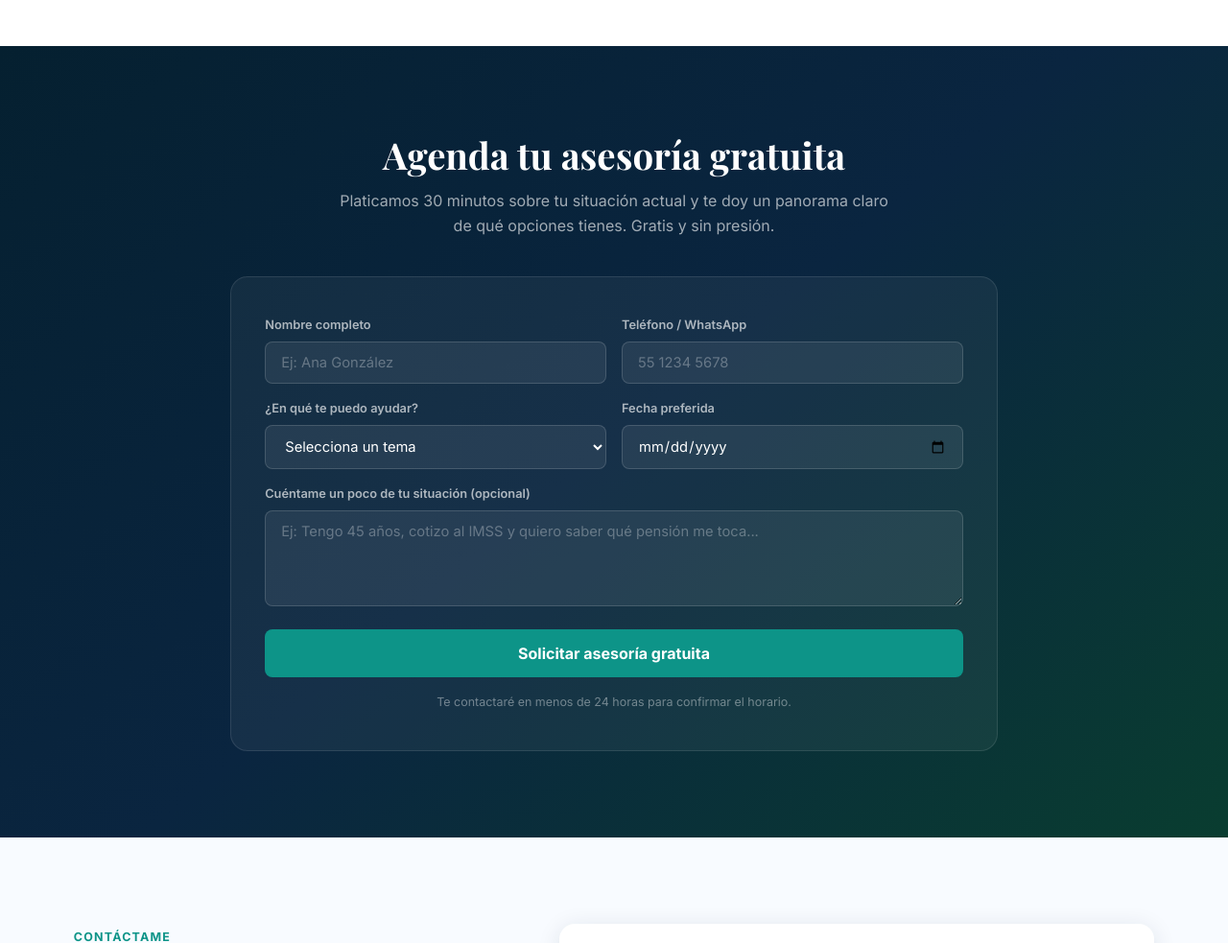
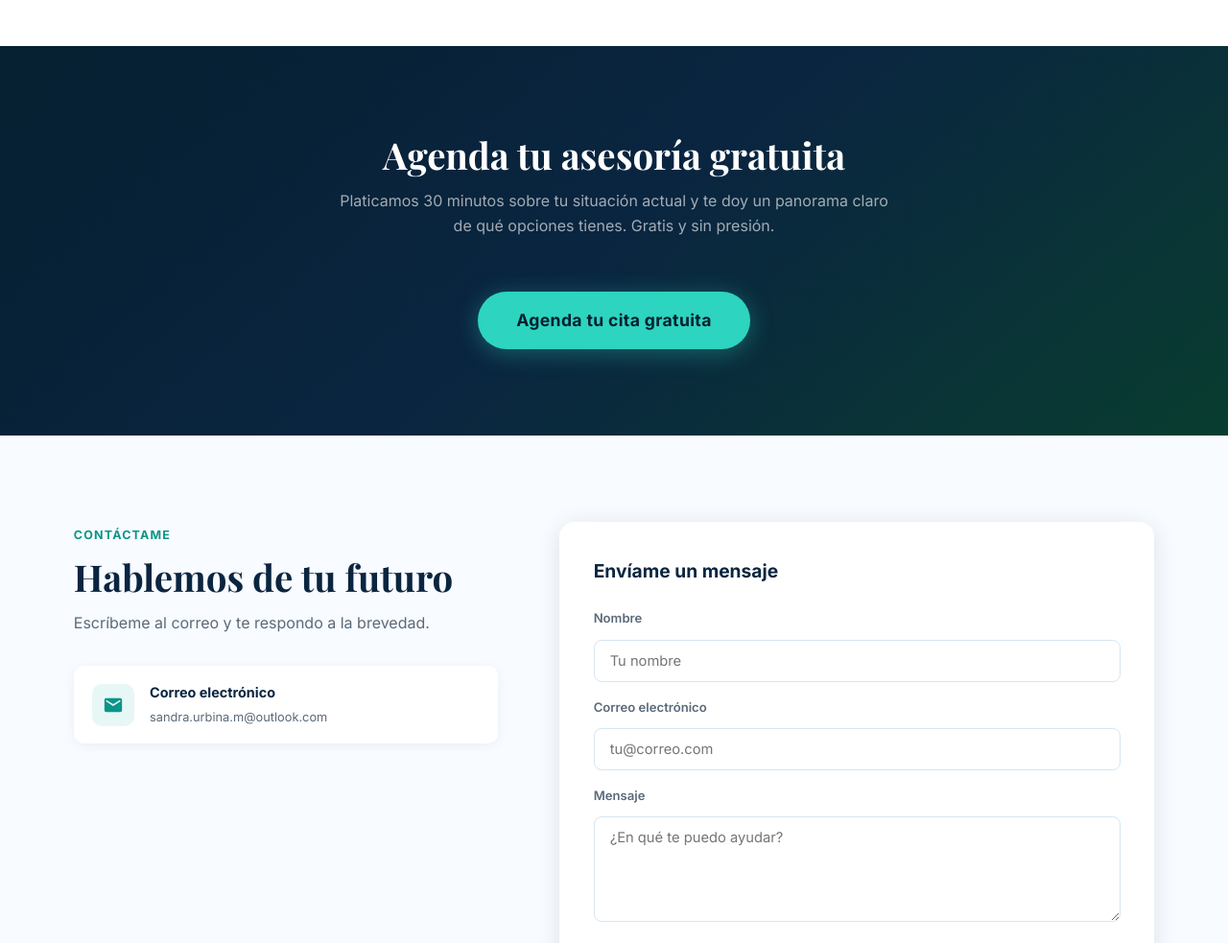
Before and after one commit to MSoPo/sandra-urbina, a plain HTML site: page index.html in a window 1280 px wide. Shown: the part 2520-3503 px from the top of the page at 96% size. Drawn offline with nearby package versions, Linux system fonts and the light colour scheme.

Commit message:
Reemplaza formulario de cita por botón con link externo a meet.dodrex.com

```diff
--- a/index.html
+++ b/index.html
@@ -207,7 +207,17 @@
     #agendar {
       background: linear-gradient(140deg, #052030 0%, var(--blue-dark) 50%, #093d30 100%);
     }
-    .appointment-wrap { max-width: 800px; margin: 0 auto; text-align: center; }
+    .appointment-wrap { max-width: 900px; margin: 0 auto; text-align: center; }
+    .btn-agendar {
+      display: inline-block; margin-top: 1rem;
+      padding: 1rem 2.5rem; border-radius: 50px;
+      background: #2dd4bf; color: #052030;
+      font-size: 1.1rem; font-weight: 700;
+      text-decoration: none; letter-spacing: .02em;
+      transition: transform .2s, box-shadow .2s;
+      box-shadow: 0 4px 24px rgba(45,212,191,.35);
+    }
+    .btn-agendar:hover { transform: translateY(-2px); box-shadow: 0 8px 32px rgba(45,212,191,.5); }
     .appointment-wrap .section-tag { color: #2dd4bf; }
     .appointment-wrap .section-title { color: #fff; }
     .appointment-wrap .section-sub { color: rgba(255,255,255,.62); margin: 0 auto 2.5rem; }
@@ -497,42 +507,9 @@
 
       <h2 class="section-title">Agenda tu asesoría gratuita</h2>
       <p class="section-sub">Platicamos 30 minutos sobre tu situación actual y te doy un panorama claro de qué opciones tienes. Gratis y sin presión.</p>
-      <form class="appointment-form" onsubmit="handleAppointment(event)">
-        <div class="form-row">
-          <div class="form-group">
-            <label for="appt-name">Nombre completo</label>
-            <input type="text" id="appt-name" placeholder="Ej: Ana González" required />
-          </div>
-          <div class="form-group">
-            <label for="appt-phone">Teléfono / WhatsApp</label>
-            <input type="tel" id="appt-phone" placeholder="55 1234 5678" required />
-          </div>
-        </div>
-        <div class="form-row">
-          <div class="form-group">
-            <label for="appt-service">¿En qué te puedo ayudar?</label>
-            <select id="appt-service">
-              <option value="">Selecciona un tema</option>
-              <option>Asesoría Retiro Ley 73 / 97</option>
-              <option>Plan de Retiro</option>
-              <option>Plan de Ahorro</option>
-              <option>Seguro de Vida</option>
-              <option>Seguro de Gastos Médicos</option>
-              <option>No sé, quiero orientación general</option>
-            </select>
-          </div>
-          <div class="form-group">
-            <label for="appt-date">Fecha preferida</label>
-            <input type="date" id="appt-date" />
-          </div>
-        </div>
-        <div class="form-group form-full">
-          <label for="appt-notes">Cuéntame un poco de tu situación (opcional)</label>
-          <textarea id="appt-notes" placeholder="Ej: Tengo 45 años, cotizo al IMSS y quiero saber qué pensión me toca..."></textarea>
-        </div>
-        <button type="submit" class="btn-submit">Solicitar asesoría gratuita</button>
-        <p class="form-note">Te contactaré en menos de 24 horas para confirmar el horario.</p>
-      </form>
+      <a href="https://meet.dodrex.com/demo-asesor" target="_blank" rel="noopener noreferrer" class="btn-agendar">
+        Agenda tu cita gratuita
+      </a>
     </div>
   </section>
 
```
